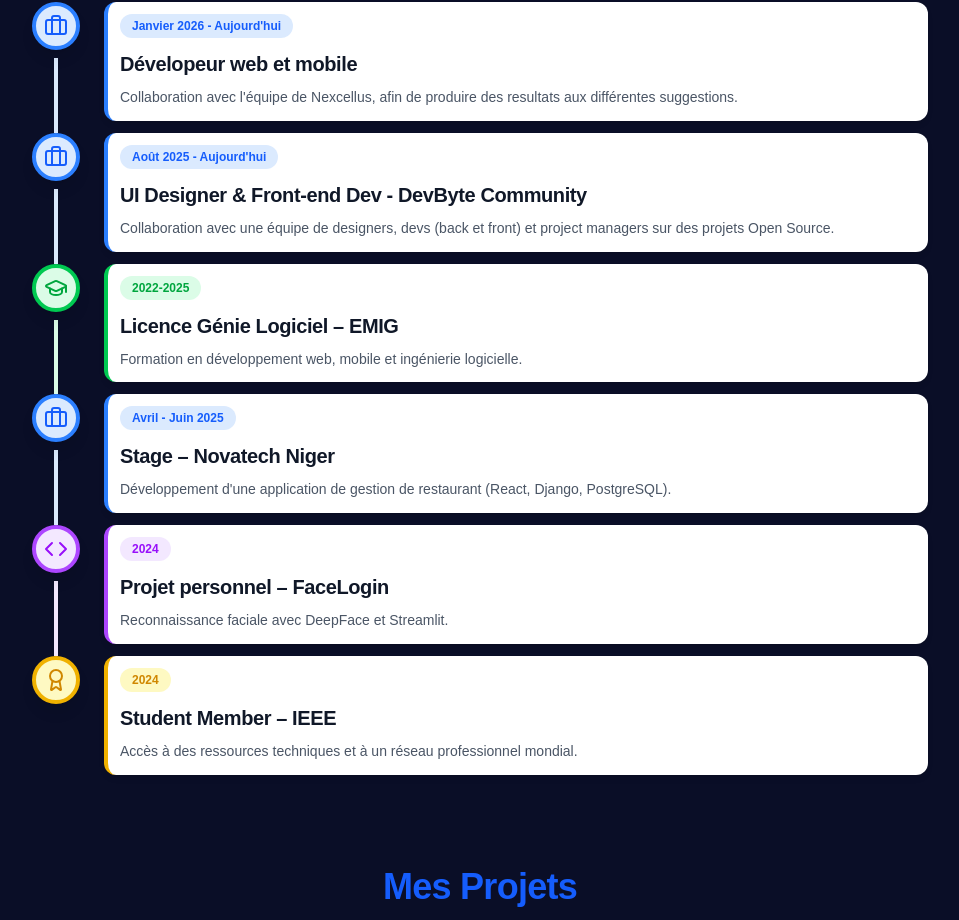
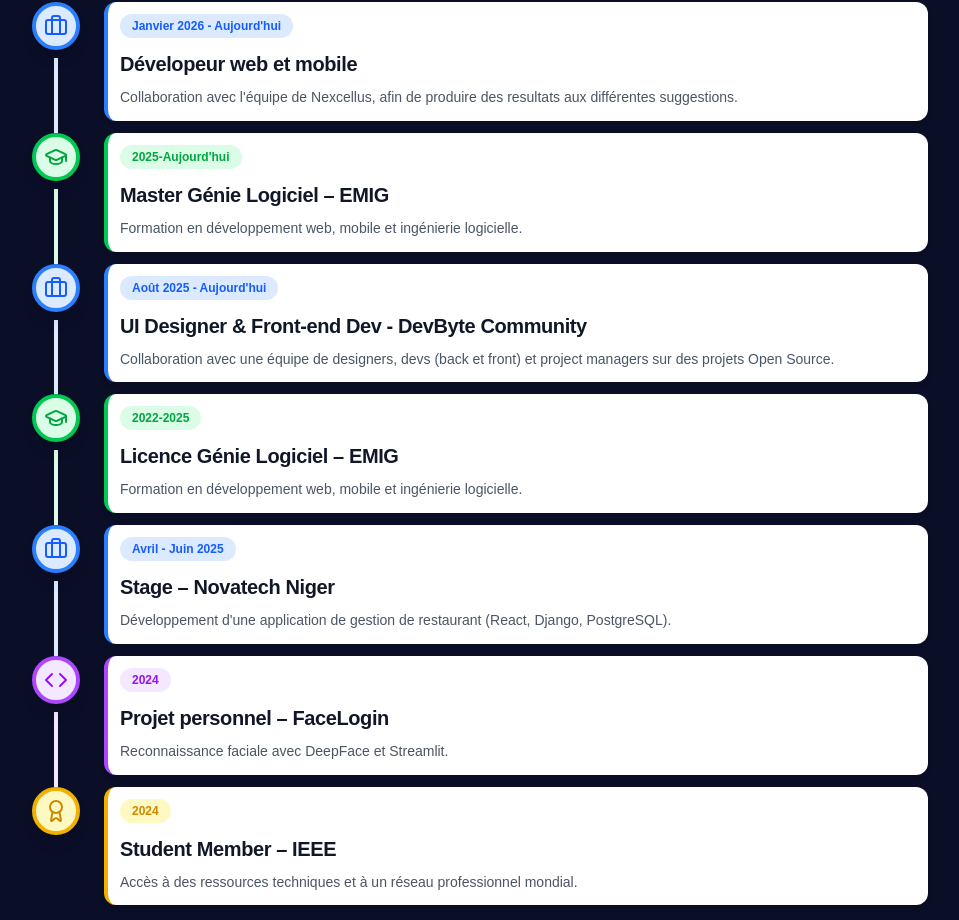
Before and after one commit to Ismail0u/portfolio, a React (Vite) app in the folder portfolio/: page / in a window 1280 px wide. Shown: the part 4276-5196 px from the top of the page, without its empty margins (160-1119 px from the left). Built offline with nearby package versions, Linux system fonts and the light colour scheme.

Commit message:
ajout de mon master dans la timeline

```diff
--- a/portfolio/src/constants/timelineData.js
+++ b/portfolio/src/constants/timelineData.js
@@ -9,6 +9,13 @@ export const TIMELINE = [
     description: `Collaboration avec l'équipe de Nexcellus, afin de produire des resultats aux
     différentes suggestions.`,
     type: 'work',
+  },
+  {
+    id: 'emig2',
+    year: "2025-Aujourd'hui",
+    title: 'Master Génie Logiciel – EMIG',
+    description: 'Formation en développement web, mobile et ingénierie logicielle.',
+    type: 'education',
   },
   {
     id: 'devbyte',
```
